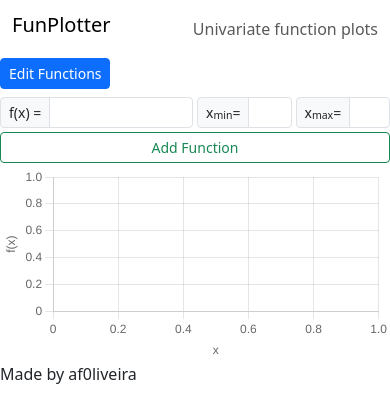
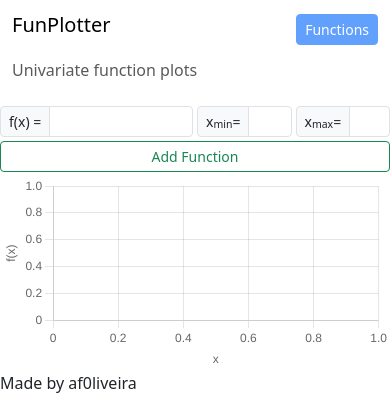
Before and after one commit to af0liveira/funplotter, a Flask app: page / in a window 390 px wide. Shown: the top 420 px of the page. Run offline with Flask 3, Linux system fonts and the light colour scheme.

Commit message:
WIP: bootstrapping offcanvas element

```diff
--- a/app/templates/index.html
+++ b/app/templates/index.html
@@ -18,6 +18,9 @@
     <nav id="header__nav" class="navbar">
       <div class="container-fluid">
         <h1 class="navbar-brand">FunPlotter</h1>
+          <button class="btn btn-primary btn-sm d-md-none" type="button" data-bs-toggle="offcanvas" data-bs-target="#fn-edit-panel"  aria-controls="fn-edit-panel" {% if not functions %} disabled {% endif %}>
+            Functions
+          </button>
         <span class="navbar-text">Univariate function plots</span>
       </div>
     </nav>
@@ -25,12 +28,9 @@
 
   <main>
 
-    <button class="btn btn-primary btn-sm d-md-none" type="button" data-bs-toggle="offcanvas" data-bs-target="#fn-edit-panel"  aria-controls="offcanvasResponsive">
-      Edit Functions
-    </button>
-    <div id="fn-edit-panel" class="offcanvas-md offcanvas-top">
+    <div id="fn-edit-panel" class="offcanvas-md offcanvas-top h-auto" data-bs-scroll="true" data-bs-backdrop="static">
       <div class="offcanvas-header">
-        <button type="button" class="btn btn-close btn-sm" data-bs-dismiss="offcanvas" data-bs-target="#fn-edit-panel" aria-label="Close"></button>
+        <button type="button" class="btn btn-close btn-sm" data-bs-dismiss="offcanvas" data-bs-target="#fn-edit-panel" aria-controls="fn-edit-panel" aria-label="Close"></button>
       </div>
       <div class="offcanvas-body">
         <div class="w-100 flex-grow-1">
```
